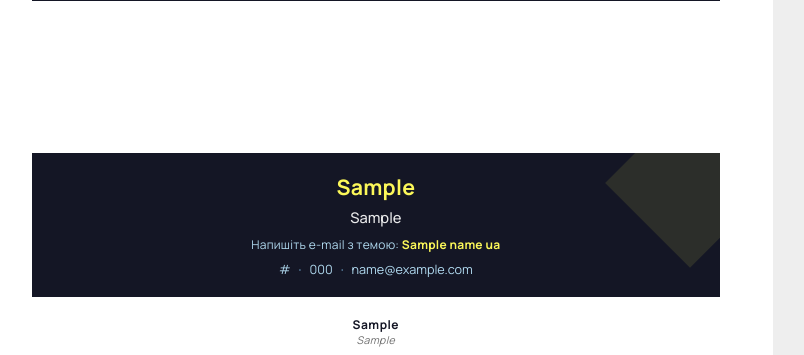
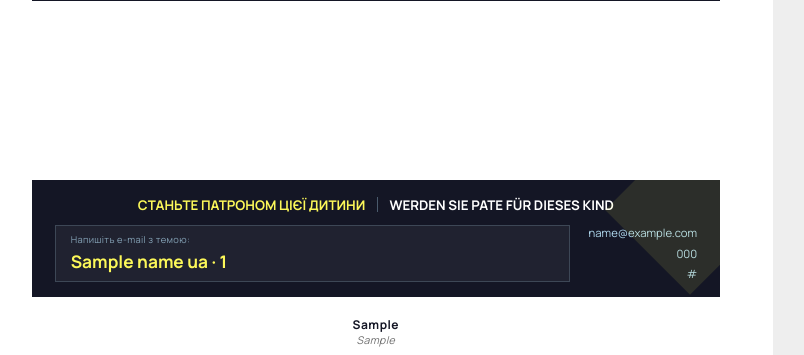
Before and after one commit to narcissaless742/gora-dobra-poster, a Flask app: template template/template.html in a window 1280 px wide. Shown: the part 636-991 px from the top of the page, without its empty margins (21-825 px from the left). Run offline with Flask 3, Linux system fonts and the light colour scheme; the template is opened without the code that fills it: most values are stand-ins (such as "Sample title", 1, 10 or a date in 2020); some web fonts are replaced.

Commit message:
CTA redesign: unified headline style, 2-col layout, 4-digit ID
- CTA headline: both UA/DE in uppercase Unbounded 900 (yellow/white), one line
- CTA body: email subject box left, contacts stacked right
- Hero: age + ID on one line with vertical divider
- ID auto zero-padded to 4 digits (e.g. 42 → 0042)

Co-Authored-By: Claude Sonnet 4.6 <noreply@anthropic.com>

```diff
--- a/app/main.py
+++ b/app/main.py
@@ -95,12 +95,19 @@ def get_partner_logos() -> list | None:
     return logos if logos else None
 
 
+def _fmt_id(raw) -> str:
+    s = str(raw or "").strip()
+    if not s:
+        return "0001"
+    return s.zfill(4) if s.isdigit() else s
+
+
 def build_context(data: dict) -> dict:
     age = int(data.get("age") or 0)
     bucket = age_bucket(age)
     gender = data.get("gender", "m")
     return {
-        "ref_id":      (data.get("ref_id") or f"GD-{uuid.uuid4().hex[:6].upper()}"),
+        "ref_id":      _fmt_id(data.get("ref_id")),
         "name_ua":     data.get("name_ua", "").strip(),
         "name_de":     data.get("name_de", "").strip(),
         "age":         age,
--- a/template/style.css
+++ b/template/style.css
@@ -340,7 +347,7 @@ html, body {
 .cta {
   background: var(--navy);
   color: white;
-  padding: 5mm 6mm;
+  padding: 4mm 6mm;
   margin-top: auto;
   margin-bottom: 0;
   text-align: center;
@@ -403,42 +410,78 @@ html, body {
   opacity: 0.1;
 }
 
-.cta-main {
+.cta-headline {
+  display: flex;
+  align-items: center;
+  justify-content: center;
+  gap: 3mm;
+  margin-bottom: 3mm;
+}
+
+.cta-headline-ua {
   font-family: var(--f-display);
   font-weight: 900;
-  font-size: 16pt;
-  letter-spacing: 0.01em;
+  font-size: 10pt;
+  color: var(--yellow);
+  white-space: nowrap;
+}
+
+.cta-vdiv {
+  display: inline-block;
+  width: 1.5px;
+  height: 4mm;
+  background: rgba(176,217,239,0.35);
+  flex-shrink: 0;
+}
+
+.cta-headline-de {
+  font-family: var(--f-display);
+  font-weight: 900;
+  font-size: 10pt;
+  color: white;
+  white-space: nowrap;
+  text-transform: uppercase;
+}
+
+.cta-body {
+  display: flex;
+  align-items: center;
+  gap: 5mm;
+}
+
+.cta-subject {
+  flex: 1;
+  display: flex;
+  flex-direction: column;
+  align-items: flex-start;
+  gap: 1mm;
+  border: 1px solid rgba(176,217,239,0.2);
+  padding: 2mm 4mm;
+  background: rgba(255,255,255,0.05);
+}
+
+.cta-subject-pre {
+  font-size: 7pt;
+  color: var(--blue-light);
+  opacity: 0.7;
+  letter-spacing: 0.04em;
+}
+
+.cta-subject-val {
+  font-family: var(--f-display);
+  font-weight: 700;
+  font-size: 13pt;
   color: var(--yellow);
 }
 
-.cta-alt {
-  font-family: var(--f-display);
-  font-weight: 500;
-  font-size: 11pt;
-  color: white;
-  margin-top: 1.5mm;
-  opacity: 0.9;
-}
-
-.cta-email {
-  margin-top: 2.5mm;
-  font-size: 9pt;
+.cta-contacts-col {
+  display: flex;
+  flex-direction: column;
+  align-items: flex-end;
+  gap: 1.5mm;
+  font-size: 8.5pt;
   color: var(--blue-light);
-  letter-spacing: 0.02em;
-}
-
-.cta-email b {
-  color: var(--yellow);
-  font-weight: 700;
-}
-
-.cta-contact {
-  margin-top: 2mm;
-  font-size: 9.5pt;
-  color: var(--blue-light);
-  display: flex;
-  gap: 8px;
-  justify-content: center;
+  flex-shrink: 0;
 }
 
 /* ========= FOOTER ========= */
--- a/template/template.html
+++ b/template/template.html
@@ -23,14 +23,13 @@
           <span class="kicker-sep">·</span>
           <span class="kicker-de">Hilf einem Kind mit Diabetes</span>
         </div>
-        <div class="hero-id">№ {{ ref_id }}</div>
         <h1 class="hero-name">{{ name_ua }}</h1>
-        <div class="hero-meta">
-          <span class="hero-age">{{ age }} {{ age_word_ua }}</span>
-          <span class="meta-dot">·</span>
-          <span class="hero-location">{{ city_ua }}</span>
-          {% if region_ua %}<span class="meta-dot">·</span><span class="hero-location">{{ region_ua }}</span>{% endif %}
+        <div class="hero-age-id-line">
+          <span>{{ age }} {{ age_word_ua }}</span>
+          <span class="hero-agediv"></span>
+          <span>{{ ref_id }}</span>
         </div>
+        <div class="hero-location-line">{{ city_ua }}{% if region_ua %} · {{ region_ua }}{% endif %}</div>
         <div class="hero-name-alt">{{ name_de }} · {{ age }} {{ age_word_de }} · {{ city_de }}{% if region_de %} · {{ region_de }}{% endif %}</div>
       </div>
       <div class="hero-illustration">
@@ -73,14 +72,21 @@
   </section>
 
   <section class="cta">
-    <div class="cta-main">{{ fund.cta_ua }}</div>
-    <div class="cta-alt">{{ fund.cta_de }}</div>
-    <div class="cta-email">Напишіть e-mail з темою: <b>{{ name_ua }}</b></div>
-    <div class="cta-contact">
-      {% if fund.website %}<span>{{ fund.website }}</span>{% endif %}
-      {% if fund.website and fund.phone %}<span class="meta-dot">·</span>{% endif %}
-      {% if fund.phone %}<span>{{ fund.phone }}</span>{% endif %}
-      {% if fund.email %}<span class="meta-dot">·</span><span>{{ fund.email }}</span>{% endif %}
+    <div class="cta-headline">
+      <span class="cta-headline-ua">СТАНЬТЕ ПАТРОНОМ ЦІЄЇ ДИТИНИ</span>
+      <span class="cta-vdiv"></span>
+      <span class="cta-headline-de">Werden Sie Pate für dieses Kind</span>
+    </div>
+    <div class="cta-body">
+      <div class="cta-subject">
+        <span class="cta-subject-pre">Напишіть e-mail з темою:</span>
+        <span class="cta-subject-val">{{ name_ua }}&nbsp;·&nbsp;{{ ref_id }}</span>
+      </div>
+      <div class="cta-contacts-col">
+        {% if fund.email %}<div>{{ fund.email }}</div>{% endif %}
+        {% if fund.phone %}<div>{{ fund.phone }}</div>{% endif %}
+        {% if fund.website %}<div>{{ fund.website }}</div>{% endif %}
+      </div>
     </div>
   </section>
 
```
Also changed, not shown: other parts of template/style.css (+21 -14 lines).
